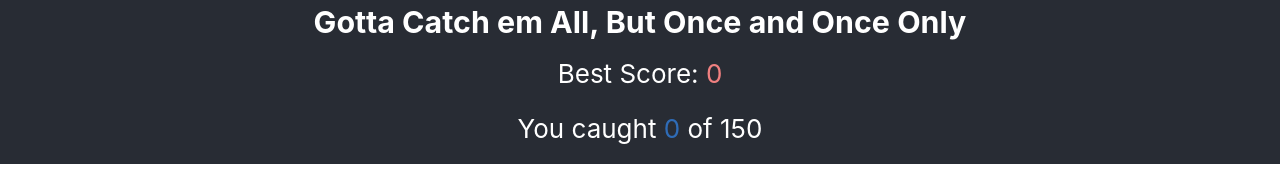
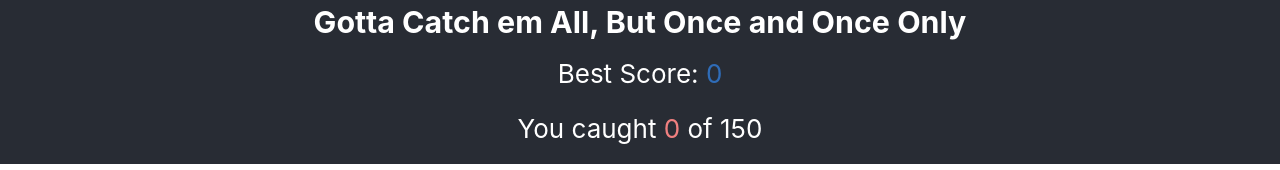
Before and after one commit to NiRuaG/ClickClickBoom, a React (Create React App) app: page / in a window 1280 px wide. Shown: the top 170 px of the page. Built offline with nearby package versions, Linux system fonts and the light colour scheme.

Commit message:
minor color edit

```diff
--- a/src/components/main.css
+++ b/src/components/main.css
@@ -1,7 +1,7 @@
 #curScore {
-  color: #2f6cb7;
+  color: lightcoral
 }
 
 #bestScore {
-  color: lightcoral
+  color: #2f6cb7;
 }
```
